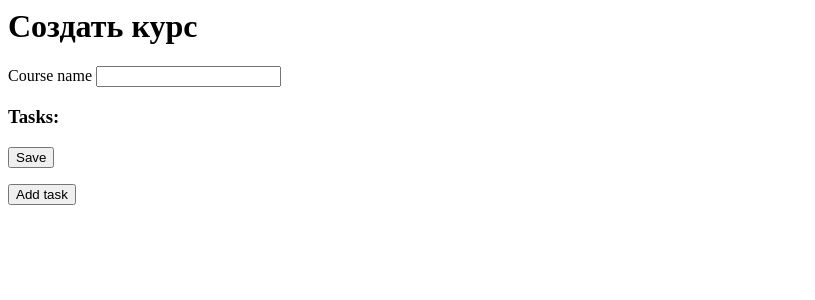
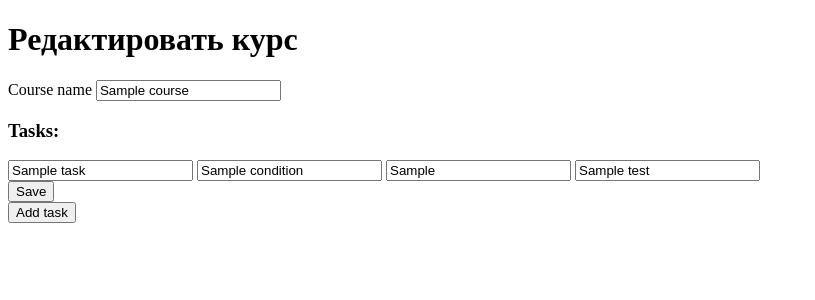
Before and after one commit to moevm/casein2021, a Flask app: template src/app/web/templates/course_create.html in a window 1280 px wide. Shown: the top 300 px of the page, without its empty margins (0-815 px from the left). Run offline with Flask 2, Linux system fonts and the light colour scheme; the template is opened without the code that fills it: most values are stand-ins (such as "Sample title", 1, 10 or a date in 2020); some libraries are stand-ins or nearby versions.

Commit message:
upd templates and course update

```diff
--- /dev/null
+++ b/src/app/web/templates/base.html
@@ -0,0 +1,20 @@
+<!DOCTYPE html>
+<html lang="en">
+    <head>
+        <meta charset="UTF-8">
+        <title>{% block title %}CASEIN 21{% endblock %}</title>
+        <base href="/">
+
+        {% block head %}
+        {% endblock %}
+
+    </head>
+    <body>
+        {% block content %}
+        {% endblock %}
+
+        <script src="static/js/jquery.min.js"></script>
+        {% block script %}
+        {% endblock %}
+    </body>
+</html>
--- a/src/app/web/templates/course_create.html
+++ b/src/app/web/templates/course_create.html
@@ -1,38 +1,66 @@
+{% extends 'base.html' %}
+
+{% set is_editing = course is defined and course %}
+
+{% block title %}{% if is_editing %}Редактирование курса{% else %}Создание курса{% endif %}{% endblock %}
+
+{% block content %}
+
 <div>
-    <h1>Создать курс</h1>
+    <h1>{% if is_editing %}Редактировать курс{% else %}Создать курс{% endif %}</h1>
     <form id="create_course" action="/update/" method="post">
         <label for="name">Course name</label>
-        <input type="text" name="course_name" id="course_name" >
+        <input type="text" name="course_name" id="course_name" {% if is_editing %}value="{{course.name}}"{% endif %} required>
         <h3>Tasks:</h3>
-        <input type="hidden" name="tasks_count" id="tasks_count" value="0">
+        <input type="hidden" name="tasks_count" id="tasks_count" value="{% if is_editing %}{{course.tasks | length}}{% endif %}">
         <div id="tasks">
-
+        {% if is_editing %}
+            {% set i = 1 %}
+            {% for task in course.tasks %}
+                <div>
+                <input type="text" name="name_{{i}}" id="name_{{i}}" value="{{task.name}}" required>
+                <input type="text" name="condition_{{i}}" id="condition_{{i}}" value="{{task.condition}}" required>
+                <input type="text" name="type_{{i}}" id="type_{{i}}" value="{{task.task_type}}" required>
+                <input type="text" name="check_{{i}}" id="check_{{i}}" value="{{task.check['test']}}" required>
+                </div>
+            {% endfor %}
+        {% endif %}
         </div>
         <input type="submit" value="Save">
     </form>
     <button id="add_task" onclick="add_new_task()">Add task</button>
 </div>
+{% endblock %}
 
+{% block script %}
 <script>
-    index = 1;
+    var index = {% if is_editing %}{{course.tasks | length + 1}}{% endif %};
     function add_new_task() {
-        input_name = document.createElement("input")
+        var input_name = document.createElement("input")
         input_name.setAttribute('type', 'text')
         input_name.setAttribute('name', 'name_'+ index)
         input_name.setAttribute('id', 'name_'+ index)
-        input_condition = document.createElement("input")
+        input_name.setAttribute('required', 'required')
+
+        var input_condition = document.createElement("input")
         input_condition.setAttribute('type', 'text')
         input_condition.setAttribute('name', 'condition_'+ index)
         input_condition.setAttribute('id', 'condition_'+ index)
-        input_type = document.createElement("input")
+        input_condition.setAttribute('required', 'required')
+
+        var input_type = document.createElement("input")
         input_type.setAttribute('type', 'text')
         input_type.setAttribute('name', 'type_'+ index)
         input_type.setAttribute('id', 'type_'+ index)
-        input_check = document.createElement("input")
+        input_type.setAttribute('required', 'required')
+
+        var input_check = document.createElement("input")
         input_check.setAttribute('type', 'text')
         input_check.setAttribute('name', 'check_'+ index)
         input_check.setAttribute('id', 'check_'+ index)
-        new_task = document.createElement("div")
+        input_check.setAttribute('required', 'required')
+
+        var new_task = document.createElement("div")
         new_task.appendChild(input_name)
         new_task.appendChild(input_condition)
         new_task.appendChild(input_type)
@@ -41,12 +69,14 @@
         document.getElementById("tasks").appendChild(new_task)
     }
 
-    form = document.getElementById("create_course")
-    random_id = Math.random().toString(36).substr(2, 9);
-    form.setAttribute("action", "/course/update/" + random_id)
+    var form = document.getElementById("create_course")
 
-    form.onsubmit = function(){
+    var course_id = location.pathname.split('/')[3]
+    form.setAttribute("action", "/course/update/" + course_id)
+
+    form.onsubmit = function(event){
         document.getElementById("tasks_count").value = index-1;
-        form.submit()
     }
 </script>
+
+{% endblock %}
--- a/src/app/web/templates/index.html
+++ b/src/app/web/templates/index.html
@@ -1,4 +1,10 @@
+{% extends 'base.html' %}
+
+{% block content %}
+
 <div>
     <h1>CASE IN 2021</h1>
     <a href="/course" class="button">Курсы</a>
 </div>
+
+{% endblock %}
```
Also changed, not shown: src/app/routes/course.py (+11 -7 lines), src/app/web/templates/course.html (+8 -0 lines).
